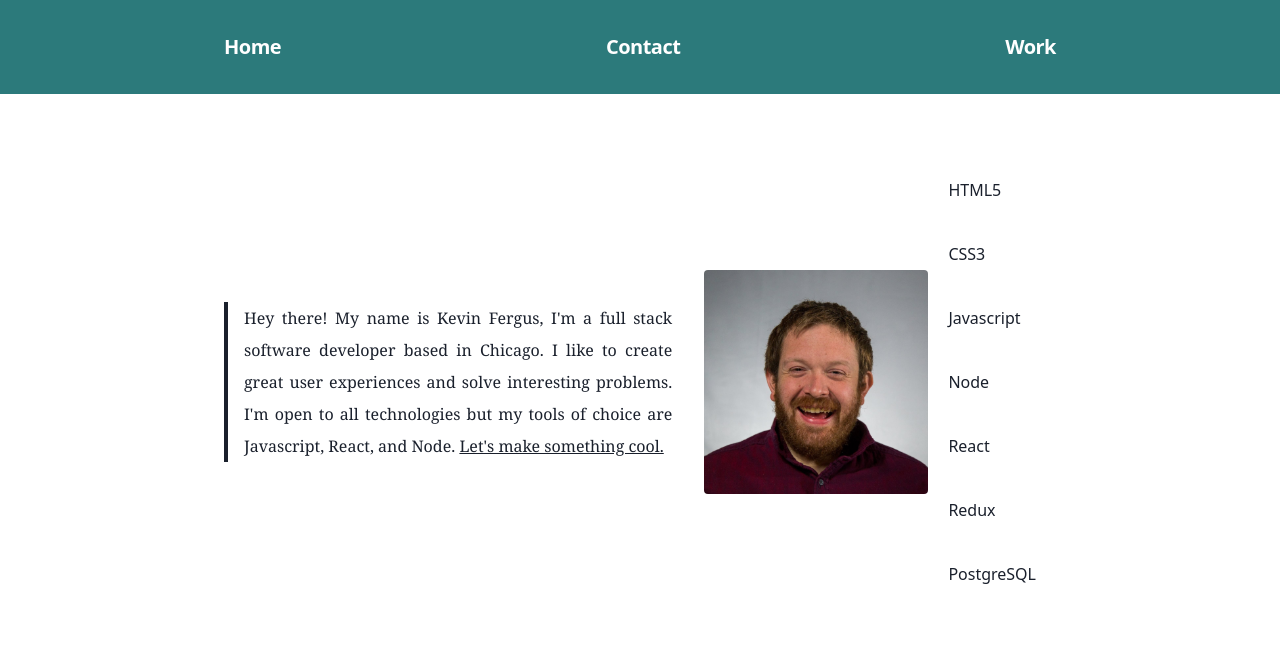
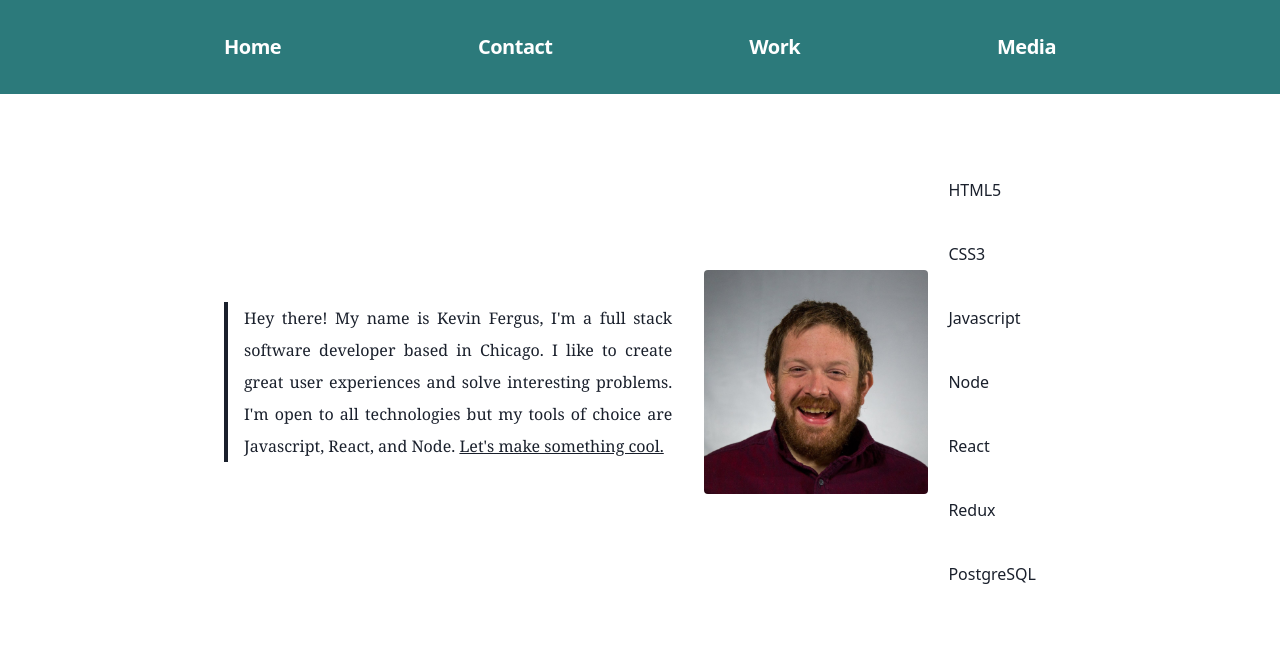
Before and after one commit to kevinfergus/tailwind-portfolio, a Gatsby site: page / in a window 1280 px wide. Shown: the top 667 px of the page. Built offline with nearby package versions, Linux system fonts and the light colour scheme; Gatsby itself is replaced by a stand-in of ours.

Commit message:
media link added to banner

```diff
--- a/src/components/header.js
+++ b/src/components/header.js
@@ -20,6 +20,11 @@ function Header() {
 						<span className="text-xl font-bold tracking-tight">Work</span>
 					</h1>
 				</Link>
+				<Link to="/media">
+					<h1 className="flex items-center text-white no-underline">
+						<span className="text-xl font-bold tracking-tight">Media</span>
+					</h1>
+				</Link>
 			</div>
 		</header>
 	);
```
